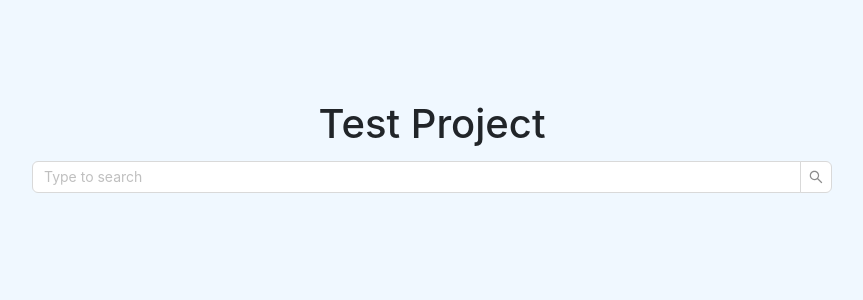
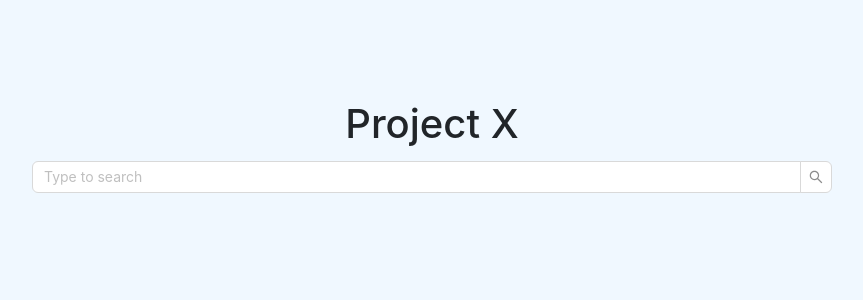
Before and after one commit to macsoftechnologies/POC_Restaurant_React, a React (Create React App) app: page / in a window 1280 px wide. Shown: the top 300 px of the page, without its empty margins (208-1071 px from the left). Built offline with nearby package versions, Linux system fonts and the light colour scheme.

Commit message:
Project name changes

```diff
--- a/src/App.js
+++ b/src/App.js
@@ -30,7 +30,7 @@ const onSearch = (value) => {
   return (
     <div className="App body">
       <div>
-        <h1>Test Project</h1>
+        <h1>Project X</h1>
      {/* <input className='input' type='text' value={inputEl} onChange={getInputHandler}/> */}
      <Search
         size="medium"
```
